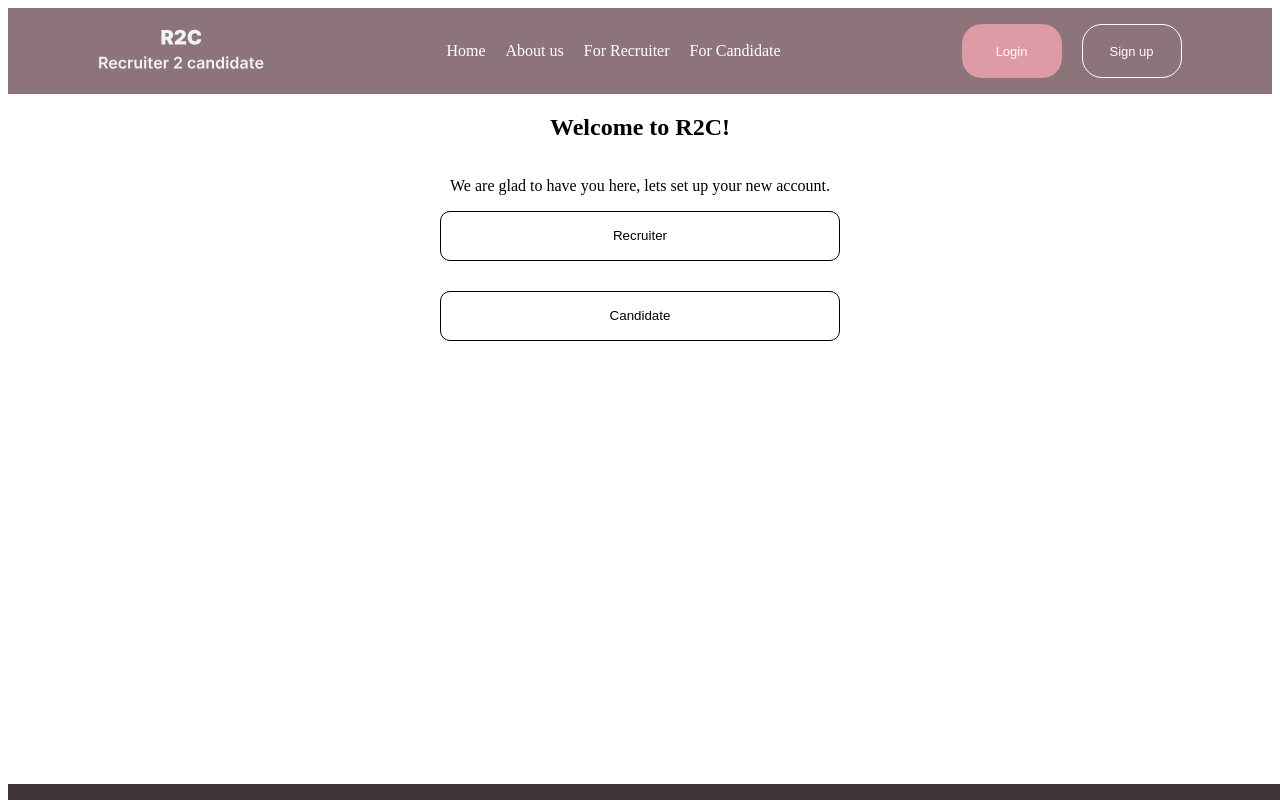
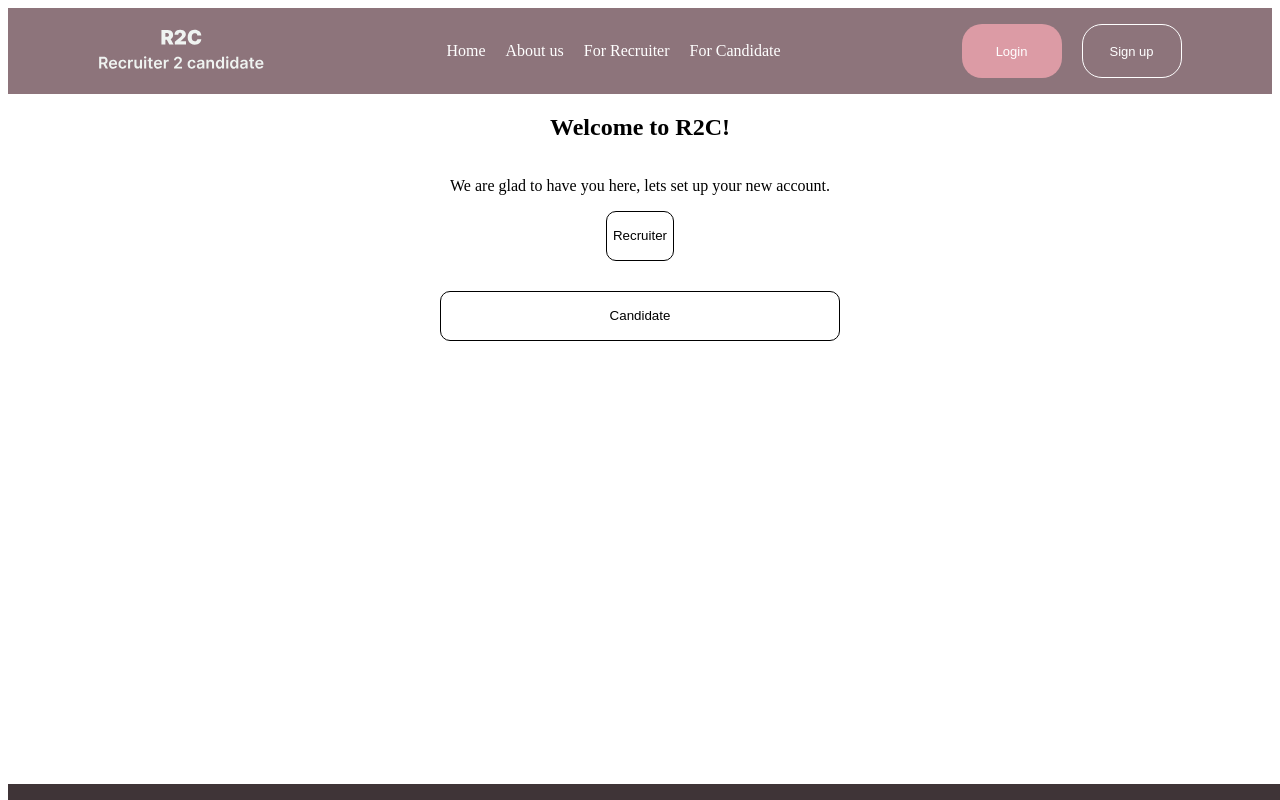
Before and after one commit to Yungflashh/recruiter2candidate, a React (Vite) app: page /signUp in a window 1280 px wide. Shown: the top 800 px of the page. Built offline with nearby package versions, Linux system fonts and the light colour scheme.

Commit message:
changed the button of the sign up page

```diff
--- a/src/pages/SignUpPage.tsx
+++ b/src/pages/SignUpPage.tsx
@@ -10,7 +10,7 @@ const SignUpPage = () => {
                 <p>We are glad to have you here, lets set up your new account.</p>
 
                 <div className="btn">
-                    <button> <Link to={"/RecruiterSignUp"} className="black-text">Recruiter</Link> </button>
+                <Link to={"/RecruiterSignUp"} className="black-text"> <button> Recruiter</button>  </Link>
                     <button>Candidate</button>
                 </div>
             </div>
```
